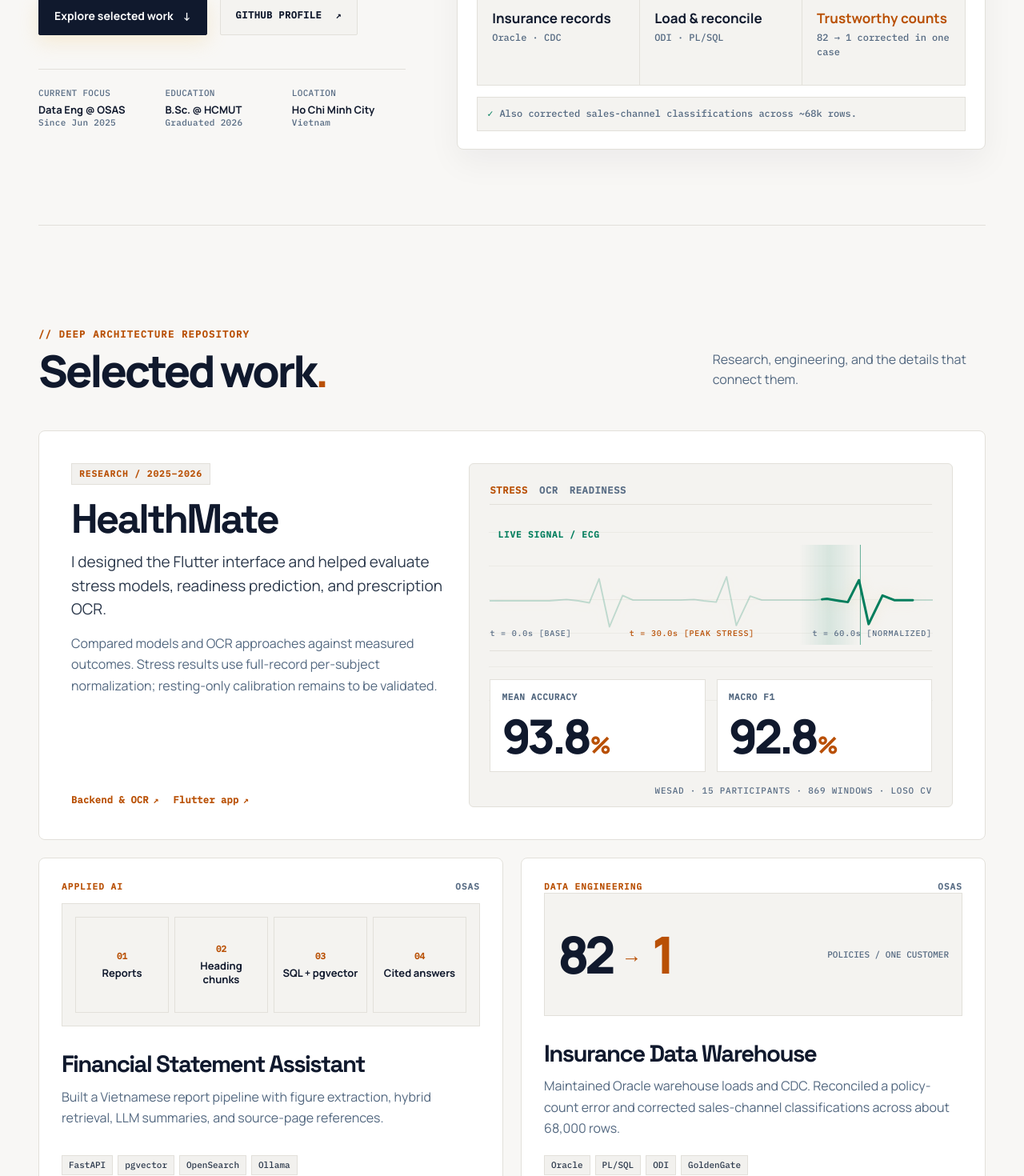
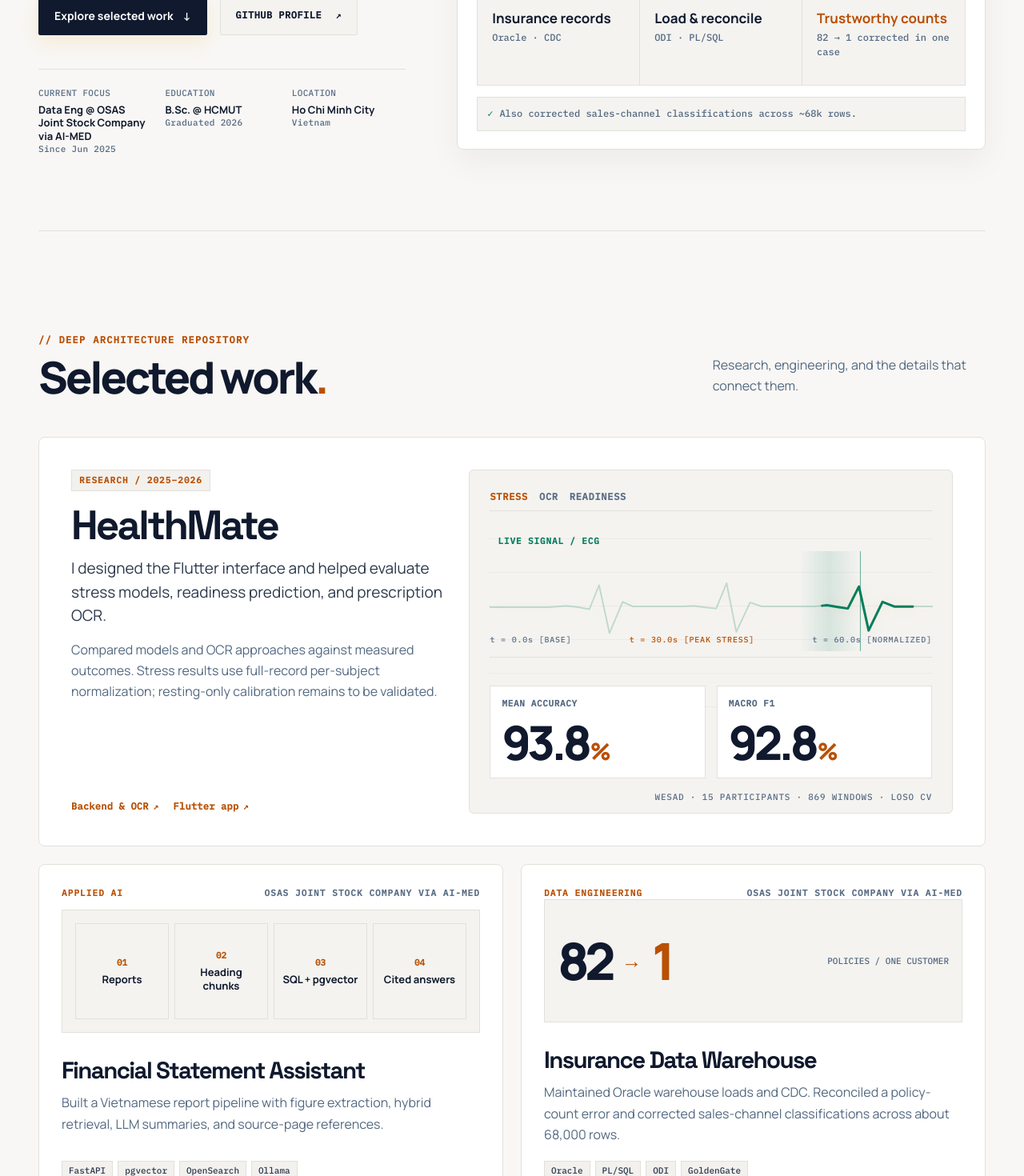
Before and after one commit to VietAnh1803/VietAnhPortfolio, a React (Vite) app: page / in a window 1280 px wide. Shown: the part 640-2110 px from the top of the page at 80% size. Built offline with nearby package versions, Linux system fonts and the light colour scheme.

Commit message:
Use full employer name across portfolio

```diff
--- a/src/Portfolio.css
+++ b/src/Portfolio.css
@@ -817,6 +817,8 @@ a:hover .verify-link .arrow {
 }
 .panel-meta span:last-child {
   color: var(--quiet);
+  max-width: 62%;
+  text-align: right;
 }
 .project-panel h3 {
   margin: 14px 0 9px;
--- a/src/Portfolio.jsx
+++ b/src/Portfolio.jsx
@@ -253,7 +253,7 @@ const systems = [
       ["Outcome", "Cited answers", "Source-page references"],
     ],
     footnote:
-      "A report pipeline built at OSAS, from figures and heading chunks to answers.",
+      "A report pipeline built at OSAS Joint Stock Company via AI-MED, from figures and heading chunks to answers.",
   },
   {
     name: "Evaluation",
@@ -353,7 +353,7 @@ function Hero() {
           <div className="hero-stats">
             <p>
               <small>Current focus</small>
-              <strong>Data Eng @ OSAS</strong>
+              <strong>Data Eng @ OSAS Joint Stock Company via AI-MED</strong>
               <span>Since Jun 2025</span>
             </p>
             <p>
@@ -511,7 +511,7 @@ function Work() {
         <article className="project-panel sags-panel" data-reveal>
           <div className="panel-meta">
             <span>Applied AI</span>
-            <span>OSAS</span>
+            <span>OSAS Joint Stock Company via AI-MED</span>
           </div>
           <div
             className="sags-visual"
@@ -545,7 +545,7 @@ function Work() {
         <article className="project-panel warehouse-panel" data-reveal>
           <div className="panel-meta">
             <span>Data engineering</span>
-            <span>OSAS</span>
+            <span>OSAS Joint Stock Company via AI-MED</span>
           </div>
           <div
             className="warehouse-visual"
@@ -592,7 +592,7 @@ function Experience() {
     [
       "Jun 2025 – Present",
       "Data Engineer",
-      "at OSAS",
+      "at OSAS Joint Stock Company via AI-MED",
       "Developing warehouse loads, search, and retrieval pipelines for financial and insurance data.",
     ],
     [
```
